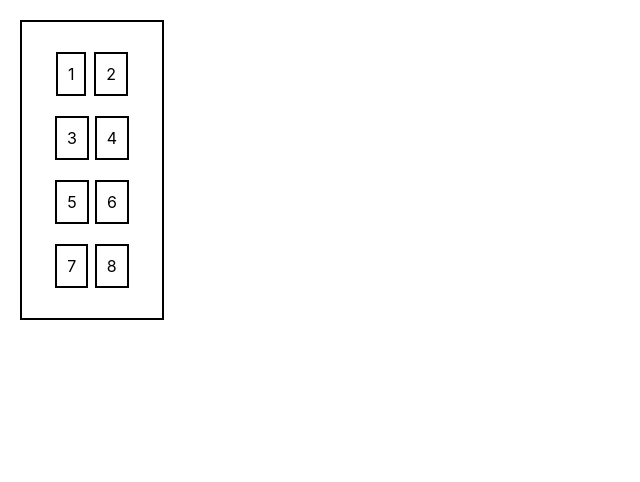
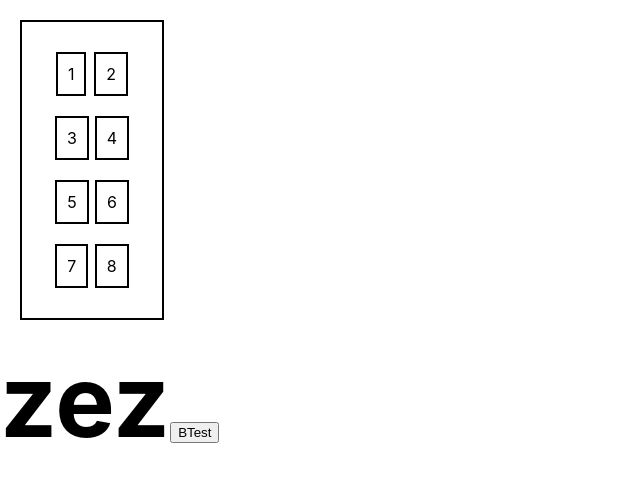
Before and after one commit to 464squad/design-pad, a React (Create React App) app: page / in a window 1280 px wide. Shown: the top 482 px of the page, without its empty margins (0-640 px from the left). Built offline with nearby package versions, Linux system fonts and the light colour scheme.

Commit message:
just made folder

```diff
--- a/src/App.js
+++ b/src/App.js
@@ -1,11 +1,13 @@
 import React from "react";
 import "./App.css";
 import PadInput from "./components/PadInput";
+import DesignPad from "./components/DesignPad";
 
 function App() {
   return (
     <div>
       <PadInput />
+      <DesignPad />
     </div>
   );
 }
--- a/src/components/DesignPad.js
+++ b/src/components/DesignPad.js
@@ -0,0 +1,41 @@
+import React from "react";
+import "../css/DesignPad.css";
+
+
+class DesignPad extends React.Component {
+
+
+state={
+    count: 0,
+
+};
+styles ={
+    fontSize: 100,
+    fontWeight: 'bold'
+};
+
+
+render(){
+   /* return(
+     <div className="wpad">
+
+         </div>  )
+         */
+    return(
+        <div>
+
+        <span style={this.styles}> {this.fCo()}</span>
+    <button> BTest   </button>
+            </div>
+
+    );
+    }
+
+fCo(){
+    const { count } = this.state;
+    return count === 0 ?  "zez" : count;
+}
+
+
+}
+export default DesignPad;
--- /dev/null
+++ b/src/css/DesignPad.css
@@ -0,0 +1,12 @@
+box-sizing: border-box;
+
+.wpad {
+    padding: 0;
+    margin: 0;
+    display: flex;
+    width: 1000px;
+    height: 500px;
+    justify-content :center ;
+    align-items: center;
+    background-color: blue;
+}
```
